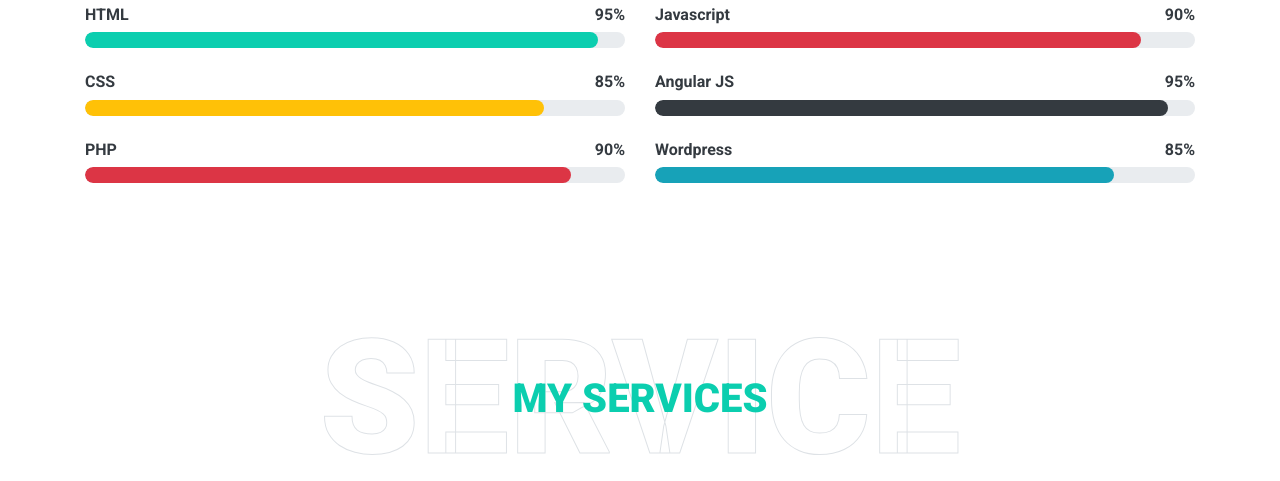
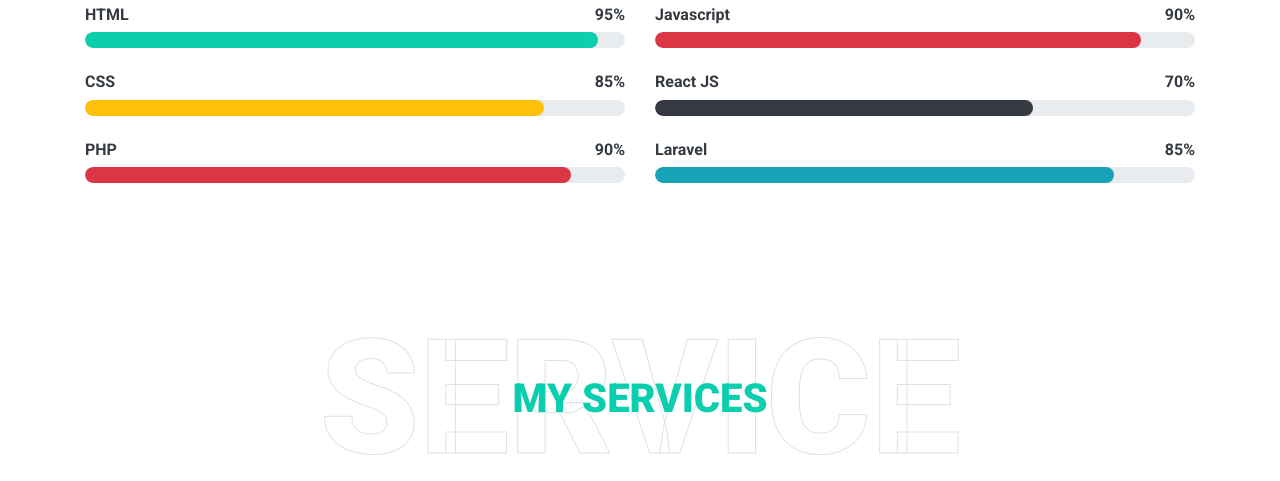
Before and after one commit to gerardoariasjustiniano060/portafolio, a plain HTML site: page index.html in a window 1280 px wide. Shown: the part 2760-3241 px from the top of the page. Drawn offline with nearby package versions, Linux system fonts and the light colour scheme.

Commit message:
second commit

```diff
--- a/index.html
+++ b/index.html
@@ -306,17 +306,17 @@
                     </div>
                     <div class="skill mb-4">
                         <div class="d-flex justify-content-between">
-                            <h6 class="font-weight-bold">Angular JS</h6>
-                            <h6 class="font-weight-bold">95%</h6>
+                            <h6 class="font-weight-bold">React JS</h6>
+                            <h6 class="font-weight-bold">70%</h6>
                         </div>
                         <div class="progress">
-                            <div class="progress-bar bg-dark" role="progressbar" aria-valuenow="95" aria-valuemin="0"
+                            <div class="progress-bar bg-dark" role="progressbar" aria-valuenow="70" aria-valuemin="0"
                                 aria-valuemax="100"></div>
                         </div>
                     </div>
                     <div class="skill mb-4">
                         <div class="d-flex justify-content-between">
-                            <h6 class="font-weight-bold">Wordpress</h6>
+                            <h6 class="font-weight-bold">Laravel</h6>
                             <h6 class="font-weight-bold">85%</h6>
                         </div>
                         <div class="progress">
```
